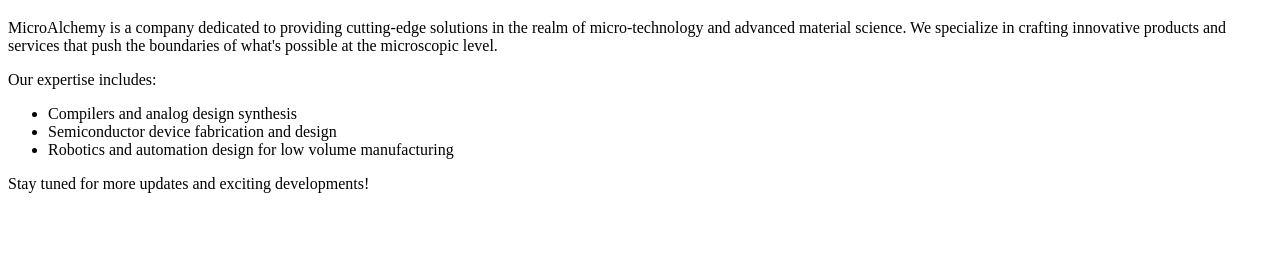
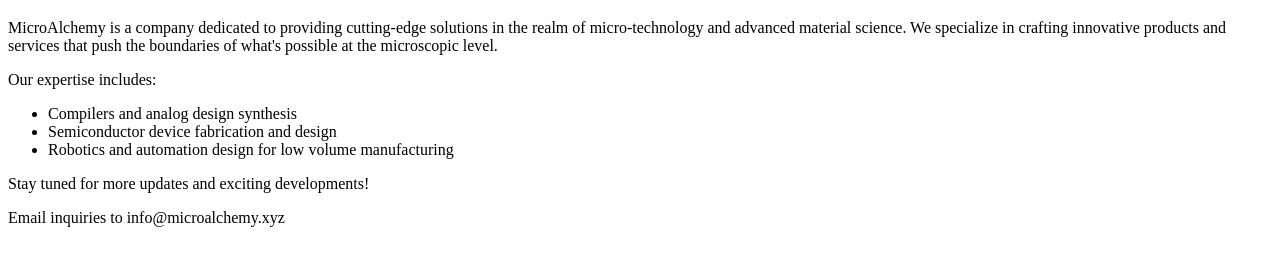
Before and after one commit to microAlchemy/microalchemy.github.io.plain.html, a plain HTML site: page index.html in a window 1280 px wide. Shown: the part 61-326 px from the top of the page. Drawn offline with Linux system fonts and the light colour scheme.

Commit message:
Update index.html

```diff
--- a/index.html
+++ b/index.html
@@ -20,5 +20,7 @@
 
     <p>Stay tuned for more updates and exciting developments!</p>
 
+    <p>Email inquiries to info@microalchemy.xyz</p>
+
 </body>
 </html>
```
